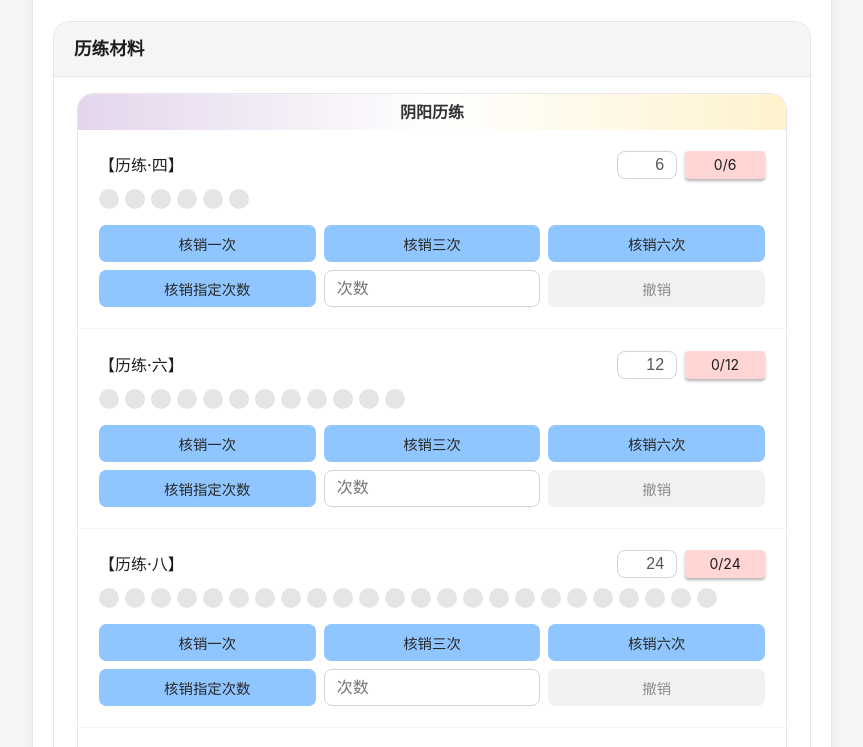
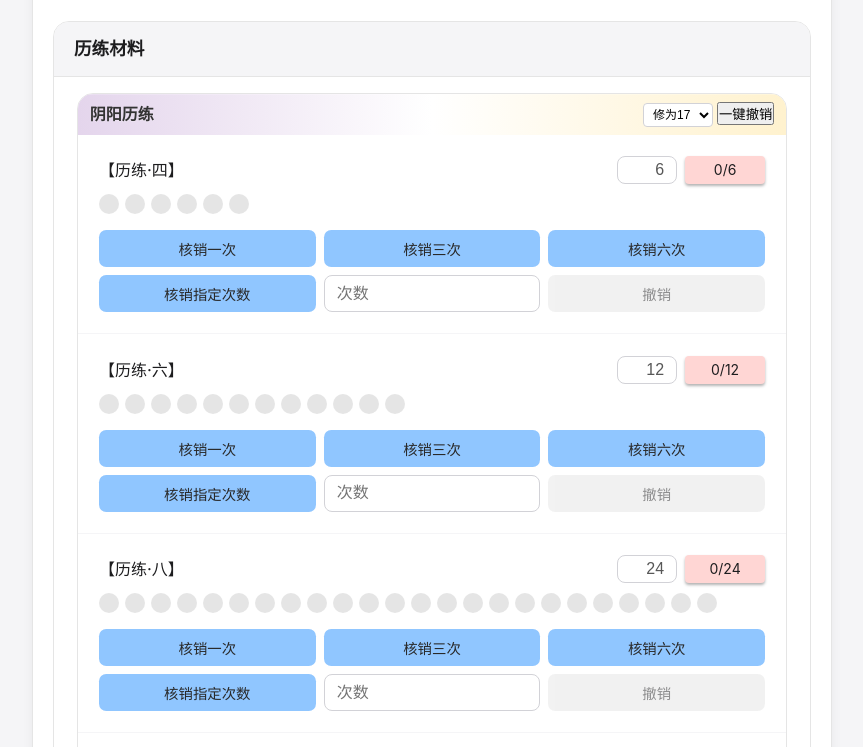
Before and after one commit to buffzero/DHYA, a plain HTML site: page index.html in a window 1280 px wide. Shown: the part 2637-3384 px from the top of the page, without its empty margins (208-1071 px from the left). Drawn offline with Linux system fonts and the light colour scheme.

Commit message:
Update style.css

```diff
--- a/style.css
+++ b/style.css
@@ -911,36 +911,26 @@ input[type="checkbox"] {
     font-size: 1rem;
   }
 }
-/* ==================== 隐藏修为完成次数显示 ==================== */
-.completion-badges {
-  display: none !important; /* 完全隐藏修为完成次数徽章 */
-}
-
-/* 同时移除标题区域的额外间距 */
-.training-category-title .title-controls-container {
-  display: none;
-}
-
-/* 调整分类标题布局 */
-.training-category-title {
-  justify-content: center !important; /* 标题居中 */
-  padding: 8px 12px !important;
-}
 /* ==================== 仅隐藏完成次数徽章 ==================== */
 .completion-badges {
   display: none !important; /* 只隐藏次数徽章 */
 }
 
-/* 保持其他控件可见 */
+/* 确保其他控件仍然显示 */
 .training-controls,
 .tier-select,
 .reset-category-btn {
-  display: inline-block !important; /* 确保这些元素仍然显示 */
+  display: inline-block !important;
 }
 
-/* 调整标题控件容器布局 */
+/* 调整标题区域布局 */
+.training-category-title {
+  justify-content: space-between !important; /* 恢复原有布局 */
+  padding: 8px 12px !important;
+}
+
 .title-controls-container {
   display: flex;
   align-items: center;
-  gap: 10px; /* 保持按钮和下拉框的间距 */
+  gap: 10px;
 }
```
